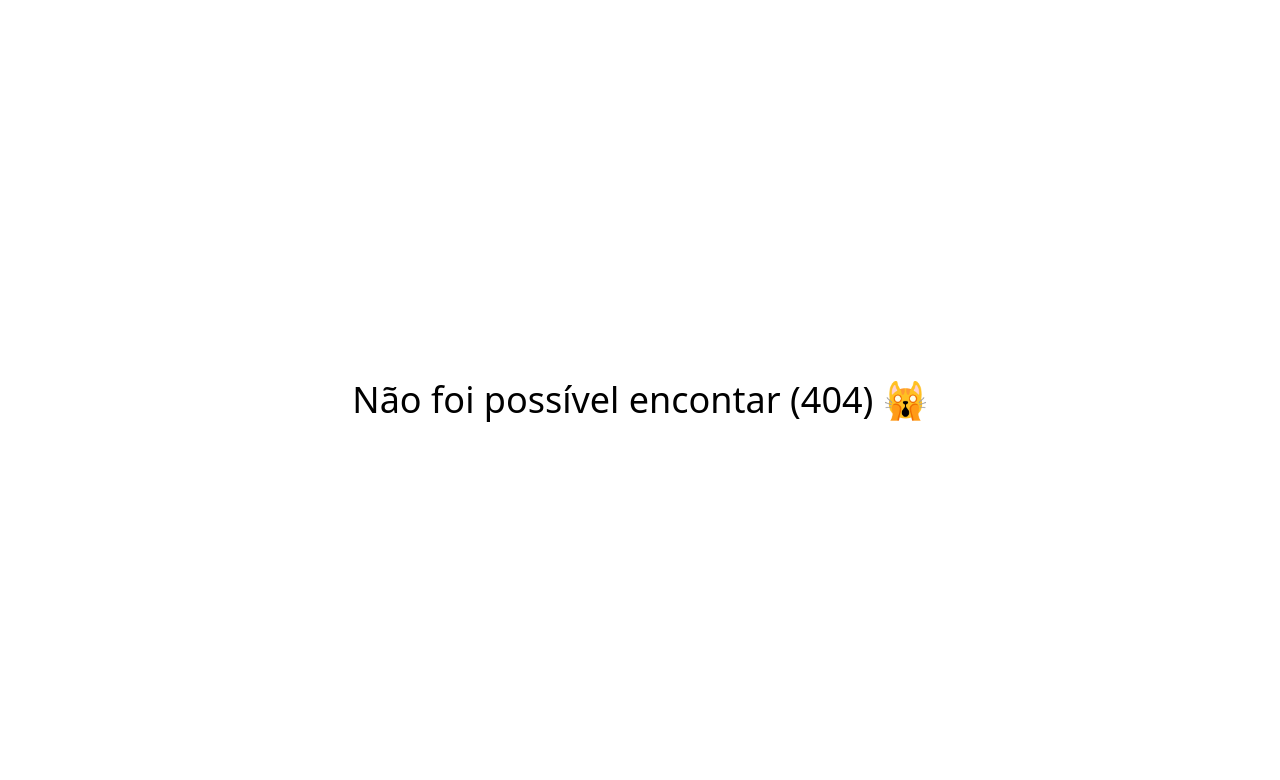
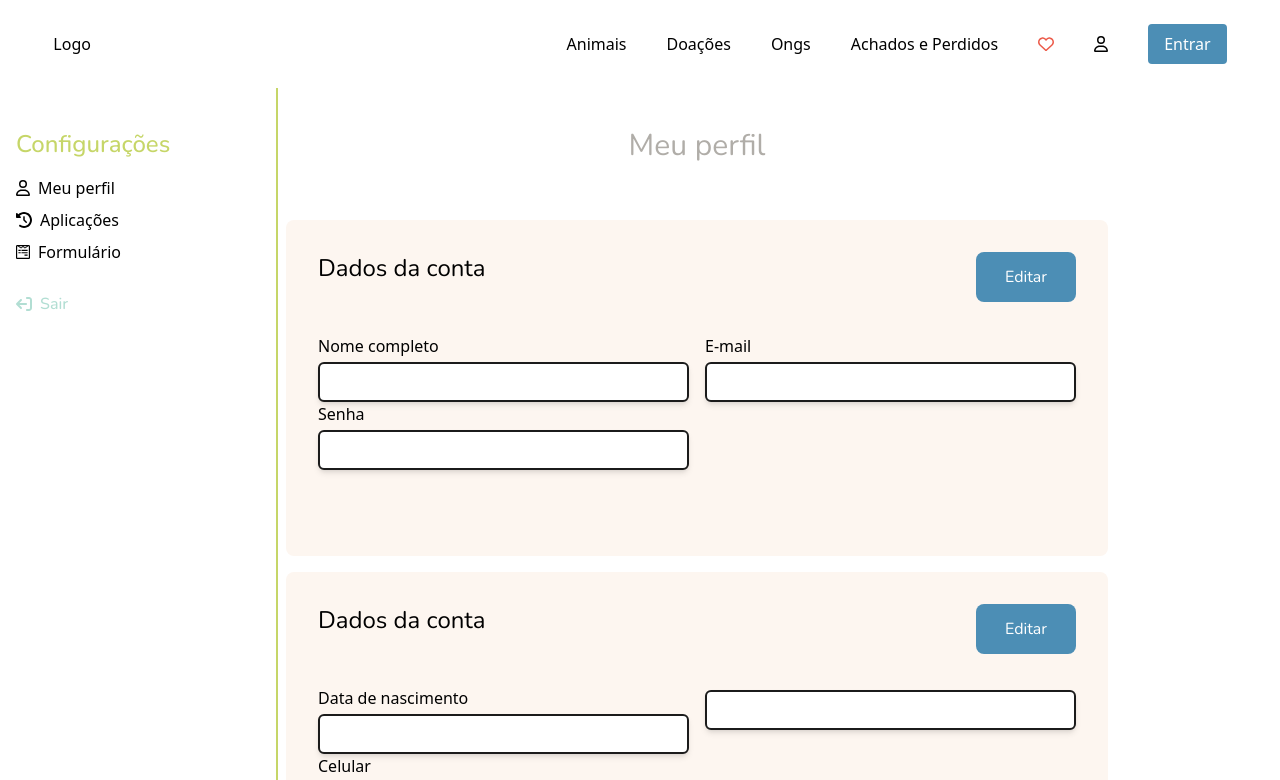
Before and after one commit to adoteme-project/adoteme-website, a React (Vite) app: page /perfil in a window 1280 px wide. Before the commit this address had no page. Shown: the top 780 px of the page. Built offline with nearby package versions, Linux system fonts and the light colour scheme.

Commit message:
Inserindo primeiros componentes referente ao perfil do usuario

```diff
--- a/package.json
+++ b/package.json
@@ -20,11 +20,11 @@
     "@fortawesome/free-solid-svg-icons": "^6.6.0",
     "@fortawesome/react-fontawesome": "^0.2.2",
     "@googlemaps/markerclusterer": "^2.5.3",
+    "@mui/icons-material": "^6.1.1",
+    "@mui/material": "^6.1.1",
     "@vis.gl/react-google-maps": "^1.1.3",
     "axios": "^1.7.7",
     "dotenv": "^16.4.5",
-    "@mui/icons-material": "^6.1.1",
-    "@mui/material": "^6.1.1",
     "react": "^18.3.1",
     "react-dom": "^18.3.1",
     "react-router-dom": "^6.26.2",
--- a/src/App.jsx
+++ b/src/App.jsx
@@ -13,7 +13,8 @@ import LoginAdotante from "./pages/LoginAdotante";
 import LoginOng from "./pages/LoginOng";
 import RedefinirAcesso from "./pages/RedefinirAcesso";
 import CadastroAdotante from "./pages/CadastroAdotante";
-import PaginaPet from "./pages/PaginaPet";
+import PaginaPet from "./pages/PaginaPet"
+import PerfilUsuario from "./pages/PerfilUsuario"
 
 function App() {
   return (
@@ -26,6 +27,7 @@ function App() {
           <Route path="/ongs" element={<Ongs />} />
           <Route path="/achados" element={<Achados />} />
           <Route path="/pagina-pet" element={<PaginaPet />} />
+          <Route path="/perfil" element={<PerfilUsuario />}/>
         </Route>
 
         <Route path="/login" element={<LoginLayout/>}>
--- a/src/components/common/CardOng/index.jsx
+++ b/src/components/common/CardOng/index.jsx
@@ -1,19 +1,6 @@
-import { useState } from "react";
 import Botao from "@/components/common/Button/index";
-import Modal from "../Modal";
 
 const Card = (props) => {
-  const [isModalOpen, setModalOpen] = useState(false);
-
-// Abre o modal
-const handleOpenModal = () => {
-  setModalOpen(true);
-};
-
-// Fecha o modal
-const handleCloseModal = () => {
-  setModalOpen(false);
-};
 
   return (
 
@@ -44,7 +31,6 @@ const handleCloseModal = () => {
             tamanho="111"
             altura="40"
             fontSize="15"
-            onClick={handleOpenModal}
           ></Botao>
           <Botao
             color="#FFC55E"
@@ -52,11 +38,10 @@ const handleCloseModal = () => {
             tamanho="111"
             altura="40"
             fontSize="15"
-            onClick={handleOpenModal}
+            onClick={props.onDoarClick}
           ></Botao>
           </div>
         </div>
-        <Modal isOpen={isModalOpen} onClose={handleCloseModal} />
       </div>
   );
 };
--- a/src/components/common/Input/index.jsx
+++ b/src/components/common/Input/index.jsx
@@ -3,7 +3,7 @@ const Input = (props) => {
     <div>
       <label className="text-xl font-medium">{props.label}</label>
       <input
-        className="mt-1 w-full rounded-md border-titulo border-2 px-3 py-2 shadow-md sm:text-sm"
+        className="mt-1 rounded-md w-full border-titulo border-2 px-3 py-2 shadow-md sm:text-sm"
         placeholder={props.placeholder}
         type={props.type}
       />
--- a/src/components/common/Modal/index.jsx
+++ b/src/components/common/Modal/index.jsx
@@ -1,11 +1,39 @@
-import React from "react";
+import Button from "@/components/common/Button";
+
 
 export default function Modal({ isOpen, onClose }) {
   if (!isOpen) return null;
 
   return (
-    <div className="w-[739px] h-[992px] bg-amarelo">
-      <p>MODAL</p>
+
+    <div className="fixed inset-0 bg-azul-light bg-opacity-50 flex justify-center items-center z-50">
+      <div className="w-[500px] h-[550px] bg-branco rounded-lg flex justify-center items-center flex-col gap-4 py-4">
+        <section className="w-[400px] h-[300px] bg-beje rounded-lg mt-4" >
+          <h1 className="text-center font-nunito text-3xl font-medium text-azul-dark py-2">Doações via PIX</h1>
+
+          <div className="px-4 flex flex-col gap-4">
+          <p className="font-nunito font-medium">Chave pix</p>
+          <div className="flex justify-between gap-2">
+          <input type="text" className="border-1 rounded-md w-[300px] h-[28px]" />
+          <Button tamanho="90" altura="28" color="#C6D668" fontSize="15" textColor="#1B1B1B" titulo="Copiar"/>
+          </div>
+          <img src="" alt="QR CODE DA CONTA BANCÁRIA PARA TRANSAÇÃO"/>
+
+          </div>
+        </section>
+        <section className="w-[400px] h-fit bg-[#FFDFC4] rounded-lg py-4">
+        <h1 className="text-center font-nunito text-2xl font-medium py-2 text-azul-dark">TED ou depósito em conta</h1>
+        <div className="py-2 px-4 text-sm">
+          <p>Banco: </p>
+          <p>Agência: </p>
+          <p>Conta-corrente: </p>
+          <p>Associação: </p>
+          <p>CNPJ: </p>
+        </div>
+
+        </section>
+        <Button color="#FFC55E" tamanho="111" altura="50" fontSize="15" textColor="#FFFFFF" onClick={onClose} titulo="Fechar" />
+      </div>
     </div>
   );
 }
--- a/src/components/layout/Grid/index.jsx
+++ b/src/components/layout/Grid/index.jsx
@@ -1,23 +1,10 @@
 import Card from "@/components/common/CardAnimal";
 import CardOng from "@/components/common/CardOng/index"
 // import Botao from "@/components/common/Button/index"
-import Modal from "@/components/common/Modal";
-import { useState } from "react";
 
 const GridAnimais = (props) => {
   let grid = [];
   const cores = ["#FFC55E", "#A9B949", "#B2DED3", "#EC5A49"];
-  const [isModalOpen, setModalOpen] = useState(false);
-
-   // Abre o modal
-   const handleOpenModal = () => {
-    setModalOpen(true);
-  };
-
-  // Fecha o modal
-  const handleCloseModal = () => {
-    setModalOpen(false);
-  };
 
   if (props.tipo == "animal") {
     grid = [
@@ -50,8 +37,8 @@ const GridAnimais = (props) => {
               key={grid.key}
               name={grid.name}
               colorBg={cores[index % cores.length]}
-              descricao={props.tipo === "ong" ? item.descricao : undefined}
-              endereco={props.tipo === "ong" ? item.endereco : undefined}
+              descricao={props.tipo === "ong" ? props.descricao : undefined}
+              endereco={props.tipo === "ong" ? props.endereco : undefined}
             />
           ))}
         </section>
@@ -98,11 +85,10 @@ const GridAnimais = (props) => {
                 endereco={grid.endereco}
                 titulo = {props.titulo}
                 titulo1 = {props.titulo1}
+                onDoarClick={props.onDoarClick}
               />
 
             ))}
-        <Modal isOpen={isModalOpen} onClose={handleCloseModal} />
-
           </section>
         </>
       );
--- a/src/components/layout/Sidebar/index.jsx
+++ b/src/components/layout/Sidebar/index.jsx
@@ -1,4 +1,3 @@
-import React from 'react';
 
 const Sidebar = () => {
   return (
--- /dev/null
+++ b/src/components/layout/SidebarUser/index.jsx
@@ -0,0 +1,35 @@
+import { FontAwesomeIcon } from "@fortawesome/react-fontawesome";
+import { faUser } from "@fortawesome/free-regular-svg-icons";
+import { faClockRotateLeft } from "@fortawesome/free-solid-svg-icons";
+import { faWpforms } from  "@fortawesome/free-brands-svg-icons";
+import { faArrowRightFromBracket } from "@fortawesome/free-solid-svg-icons";
+
+const SideBarUsuario = () => {
+    return (
+        <section className="w-[278px] h-100% bg-branco px-4 border-r-2 border-verde flex flex-col ">
+            <p className="font-nunito text-2xl text-verde font-medium mt-10">Configurações</p>
+            <ul className="py-4 flex flex-col gap-2 items-start text-1xl">
+                <div className="flex flex-row items-center gap-2">
+                <FontAwesomeIcon icon={faUser}/>
+                <li>Meu perfil</li>
+                </div>
+                <div className="flex flex-row items-center gap-2">
+                <FontAwesomeIcon icon={faClockRotateLeft} />
+                <li>Aplicações</li>
+                </div>
+                <div className="flex flex-row items-center gap-2">
+                <FontAwesomeIcon icon={faWpforms} />
+                <li>Formulário</li>
+                </div>
+                <div className="flex flex-row items-center gap-2 mt-5">
+                <FontAwesomeIcon icon={faArrowRightFromBracket} className="text-azul-light font-bold text-1xl" rotation={180} />
+                <a href="/"className="text-azul-light font-medium text-1xl font-nunito">Sair</a>
+                </div>
+            </ul>
+            <a href=""></a>
+        </section>
+
+    );
+}
+
+export default SideBarUsuario;
--- /dev/null
+++ b/src/components/section/FormPerfilUser/index.jsx
@@ -0,0 +1,34 @@
+import Button from "@/components/common/Button"
+import Input from "@/components/common/Input";
+
+const FormPerfilUser = (props) => {
+    return (
+        <>
+            <section className="w-full flex flex-col justify-center items-center">
+
+                <div className="w-[822px] h-[336px] rounded-lg bg-beje flex flex-col">
+                    <div className="flex justify-between p-8">
+                        <h3 className="font-nunito text-2xl">Dados da conta</h3>
+                        <Button tamanho="100" altura="50" color="#4C8EB5" titulo="Editar" textColor="#FFFFFF" />
+                    </div>
+                    <div className="grid grid-cols-2 gap-4 px-8">
+                        <div>
+                            <label htmlFor="">{props.input1}</label>
+                            <Input tamanho="350" />
+                            <label htmlFor="">{props.input2}</label>
+                            <Input tamanho="350" />
+                        </div>
+                        <div>
+                            <label htmlFor="">{props.input3}</label>
+                            <Input tamanho="350" />
+                        </div>
+                        <label htmlFor="">{props.input4}</label>
+                    </div>
+                </div>
+
+            </section>
+        </>
+    );
+}
+
+export default FormPerfilUser;
--- a/src/pages/Doacoes/index.jsx
+++ b/src/pages/Doacoes/index.jsx
@@ -3,14 +3,36 @@ import Banner from '@/components/section/Banner';
 import DropDown from "@/components/common/DropDown-ONG/index"
 import Grid from "@/components/layout/Grid"
 import Doacao from "@/components/section/Donation"
+import Modal from "@/components/common/Modal";
+import { useState } from 'react';
+
 
 const Doacoes = () => {
+
+  const [isModalOpen, setModalOpen] = useState(false);
+
+// Abre o modal
+const handleOpenModal = () => {
+  setModalOpen(true);
+};
+
+// Fecha o modal
+const handleCloseModal = () => {
+  setModalOpen(false);
+};
+
   return (
     <>
     <Banner/>
     <Breadcrumbs tituloCaminho = 'Home' tituloCaminho2='Doações' cor= "#B2DED3" caminho="/doacoes" />
     <DropDown nome="Buscar"></DropDown>
-    <Grid tipo="ong" titulo="Doar" titulo1="Ver mais"/>
+    <Grid
+      tipo="ong"
+      titulo="Doar"
+      titulo1="Ver mais"
+      onDoarClick={handleOpenModal}
+    />
+    <Modal isOpen={isModalOpen} onClose={handleCloseModal} />
     <Doacao/>
     </>
   );
--- /dev/null
+++ b/src/pages/PerfilUsuario/index.jsx
@@ -0,0 +1,22 @@
+import SidebarUsuario from "@/components/layout/SidebarUser";
+import FormConta from "@/components/section/FormPerfilUser";
+import FormPessoal from "@/components/section/FormPerfilUser";
+
+const PerfilUsuario = () => {
+    return (
+        <>
+            <section className="flex">
+                <SidebarUsuario />
+                <div className="flex flex-col gap-4 px-2">
+                    <h1 className="text-center text-3xl font-nunito py-10 text-cinza">Meu perfil</h1>
+                    <FormConta input1="Nome completo" input2="Senha" input3="E-mail" />
+                    <FormPessoal input1="Data de nascimento" input2="Celular" />
+                </div>
+            </section>
+
+
+        </>
+    );
+}
+
+export default PerfilUsuario;
```
